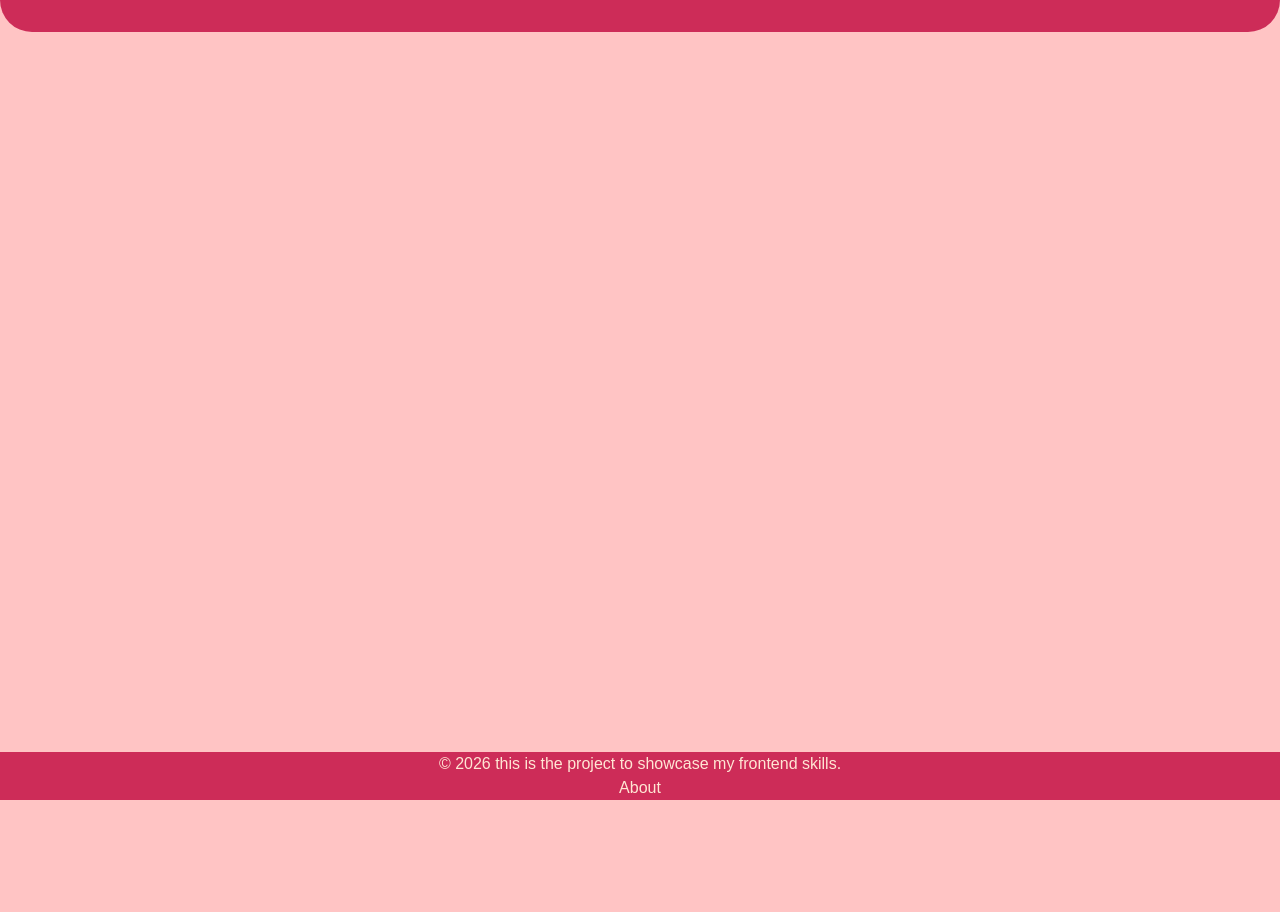
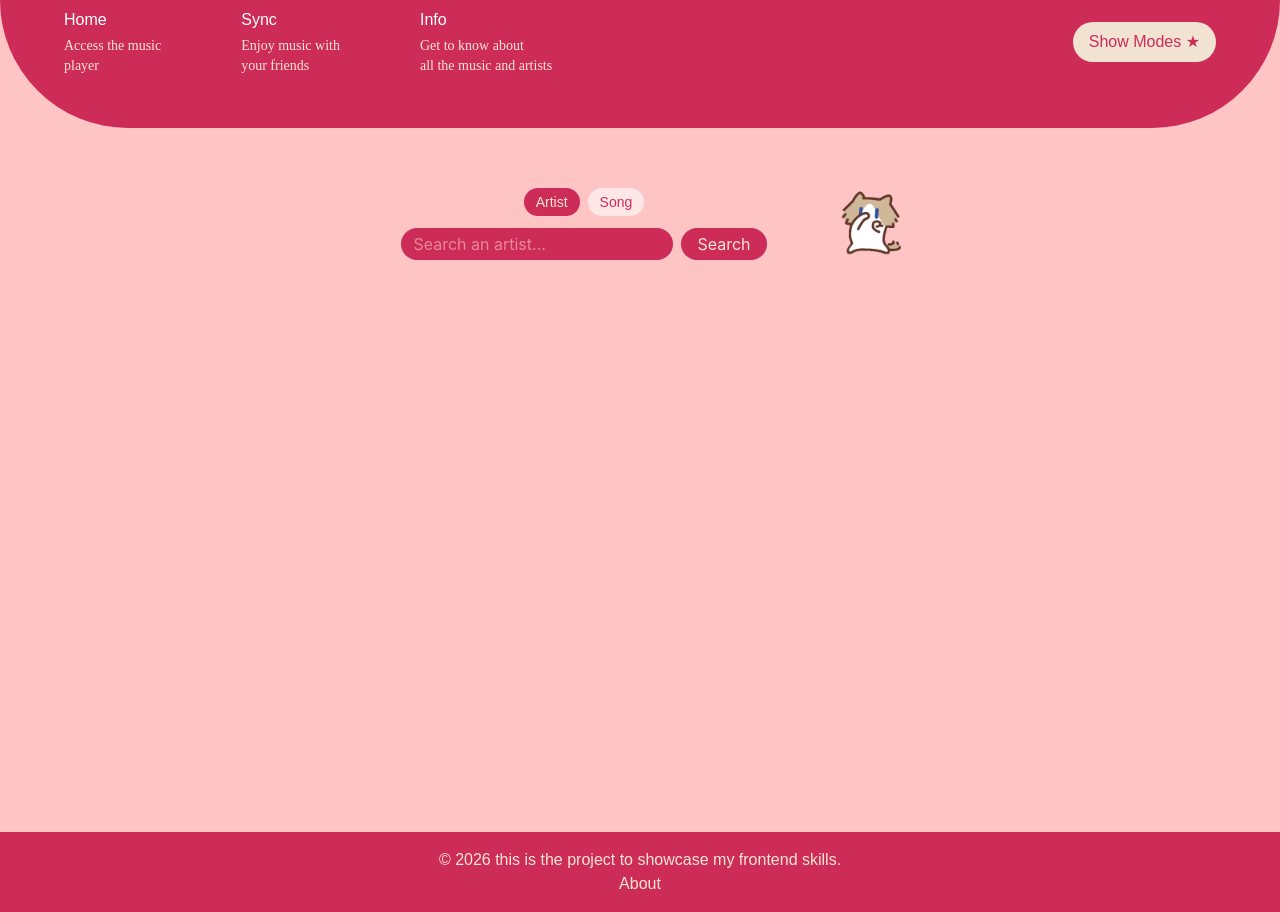
Before and after one commit to syeda-hira-batool/music-player, a React (Vite) app: page /InfoPage in a window 1280 px wide. Before the commit the page ends 800 px from the top, so only its background shows below. Built offline with nearby package versions, Linux system fonts and the light colour scheme; a web font is replaced by a local one.

Commit message:
InfoPage Added

```diff
--- a/src/App.jsx
+++ b/src/App.jsx
@@ -4,6 +4,7 @@ import NavBar from "./components/NavBar";
 import MyFooter from "./components/MyFooter";
 import HomePage from "./components/HomePage";
 import SyncPage from "./components/SyncPage";
+import InfoPage from "./components/InfoPage";
 
 export default function App() {
   const [isHovered, setIsHovered] = useState(false);
@@ -19,7 +20,7 @@ export default function App() {
           setIsOpen={setIsOpen}
         />
 
-        <main className="flex-1">
+        <main className="flex-1 pt-8">
           <Routes>
             <Route
               path="/"
@@ -31,6 +32,7 @@ export default function App() {
               }
             />
             <Route path="/SyncPage" element={<SyncPage />} />
+            <Route path="/InfoPage" element={<InfoPage />} />
           </Routes>
         </main>
 
--- a/src/components/HomePage.jsx
+++ b/src/components/HomePage.jsx
@@ -1,28 +1,28 @@
 import helloKittyGif from "../assets/Hello_Kitty_Gif.gif";
+
 
 export default function HomePage({ isHovered, isOpen }) {
 
     return (
-        <div className="min-h-screen flex flex-col items-center justify-center -translate-y-20">
+        <div className="flex flex-col items-center justify-center py-7 px-6">
 
-            <h1 className="text-[#CD2C58] pb-60  font-bold font-puff text-6xl">
+            <h1 className="text-[#CD2C58] pb-6 font-bold font-puff text-6xl text-center">
                 Hover the pink bar
-
             </h1>
             <img
                 src={helloKittyGif}
                 alt="Hi emoji"
-                className="relative -top-6 mt-2 w-30 text-center"
+                className="relative w-30 text-center"
             />
 
             {isHovered && !isOpen && (
-                <p className="text-[#CD2C58]   pb-80  font-bold  font-puff text-6xl">
+                <p className="text-[#CD2C58] pt-8 font-bold font-puff text-6xl text-center">
                     Click Show Modes to match your vibe
                 </p>
             )}
 
             {isOpen && (
-                <div className="text-[#CD2C58] mt-10 text-center font-puff text-2xl">
+                <div className="text-[#CD2C58] mt-37 text-center font-puff text-2xl">
                     <p className="text-bold text-6xl">
                         Click the relevant links below to enter:
                     </p>
--- /dev/null
+++ b/src/components/InfoPage.jsx
@@ -0,0 +1,235 @@
+import { useState } from "react";
+
+import catDance2Gif from "../assets/cat2.gif";
+
+export default function InfoPage() {
+    const [search, setSearch] = useState("");
+    const [artist, setArtist] = useState("");
+    const [mode, setMode] = useState("artist"); // "artist" | "song" needs both
+    const [loading, setLoading] = useState(false);
+    const [error, setError] = useState(null);
+    const [result, setResult] = useState(null);
+
+    const handleSubmit = async (e) => {
+        e.preventDefault();
+
+        if (!search.trim()) return;
+        if (mode === "song" && !artist.trim()) {
+            setError("Please enter the artist name too");
+            return;
+        }
+
+        setLoading(true);
+        setError(null);
+        setResult(null);
+
+        try {
+            if (mode === "artist") {
+                const response = await fetch(
+                    `https://www.theaudiodb.com/api/v1/json/2/search.php?s=${encodeURIComponent(search)}`
+                );
+
+                if (!response.ok) throw new Error("Something went wrong while fetching");
+
+                const text = await response.text();
+                if (!text) throw new Error("No response from server, try again");
+                const data = JSON.parse(text);
+                const artistResult = data.artists?.[0];
+
+                if (!artistResult) throw new Error("No artist found");
+
+                setResult({
+                    image: artistResult.strArtistThumb || artistResult.strArtistFanart,
+                    title: artistResult.strArtist,
+                    subtitle: null,
+                    paragraph: artistResult.strBiographyEN,
+                    fields: [
+                        { label: "Country", value: artistResult.strCountry },
+                        { label: "Genre", value: artistResult.strGenre },
+                    ],
+                });
+            } else {
+                // searchtrack.php requires BOTH the artists and the track title
+                const response = await fetch(
+                    `https://www.theaudiodb.com/api/v1/json/2/searchtrack.php?s=${encodeURIComponent(
+                        artist
+                    )}&t=${encodeURIComponent(search)}`
+                );
+
+                if (!response.ok) throw new Error("Something went wrong while fetching");
+
+                const text = await response.text();
+                if (!text) throw new Error("No response from server, try again");
+                const data = JSON.parse(text);
+                const track = data.track?.[0];
+
+                if (!track) throw new Error("No song found");
+
+                let image = track.strTrackThumb || track.strAlbumThumb;
+
+                // Track objects often don't include artwork directly, but they
+                // do include idAlbum, so fetch the album to get its cover.
+                if (!image && track.idAlbum) {
+                    try {
+                        const albumRes = await fetch(
+                            `https://www.theaudiodb.com/api/v1/json/2/album.php?m=${track.idAlbum}`
+                        );
+                        if (albumRes.ok) {
+                            const albumText = await albumRes.text();
+                            if (albumText) {
+                                const albumData = JSON.parse(albumText);
+                                image = albumData.album?.[0]?.strAlbumThumb;
+                            }
+                        }
+                    } catch {
+                        // if this fails, just show the card without an image
+                    }
+                }
+
+                setResult({
+                    image,
+                    title: track.strTrack,
+                    subtitle: track.strArtist,
+                    paragraph: track.strDescriptionEN,
+                    fields: [
+                        { label: "Album", value: track.strAlbum },
+                        { label: "Genre", value: track.strGenre },
+                    ],
+                });
+            }
+        } catch (err) {
+            setError(err.message);
+        } finally {
+            setLoading(false);
+        }
+    };
+
+    return (
+        /* Increased top padding to pt-36 to bring everything lower down */
+        <div className="min-h-screen p-6 pt-36 flex flex-col items-center gap-8">
+
+            {/* Row container placing Cat 1 on the left, Form in the middle, Cat 2 on the right */}
+            <div className="flex flex-row items-center justify-center gap-4 w-full max-w-2xl">
+
+
+                <form
+                    onSubmit={handleSubmit}
+                    className="flex flex-col items-center gap-3 w-full max-w-md"
+                >
+                    <div className="flex gap-2 text-sm">
+                        <button
+                            type="button"
+                            onClick={() => setMode("artist")}
+                            className={`px-3 py-1 rounded-full font-puff ${
+                                mode === "artist"
+                                    ? "bg-[#CD2C58] text-[#FFE6D4]"
+                                    : "bg-white/60 text-[#CD2C58]"
+                            }`}
+                        >
+                            Artist
+                        </button>
+                        <button
+                            type="button"
+                            onClick={() => setMode("song")}
+                            className={`px-3 py-1 rounded-full font-puff ${
+                                mode === "song"
+                                    ? "bg-[#CD2C58] text-[#FFE6D4]"
+                                    : "bg-white/60 text-[#CD2C58]"
+                            }`}
+                        >
+                            Song
+                        </button>
+                    </div>
+
+                    <div className="flex flex-wrap justify-center gap-2 w-full">
+                        <label htmlFor="search" className="sr-only">
+                            Search
+                        </label>
+                        {mode === "song" && (
+                            <>
+                                <label htmlFor="artist" className="sr-only">
+                                    Artist
+                                </label>
+                                <input
+                                    id="artist"
+                                    type="text"
+                                    value={artist}
+                                    onChange={(e) => setArtist(e.target.value)}
+                                    placeholder="Artist name..."
+                                    className="px-3 py-1 rounded-full text-[#FFE6D4] focus:outline-none bg-[#CD2C58]"
+                                />
+                            </>
+                        )}
+                        <input
+                            id="search"
+                            type="text"
+                            value={search}
+                            onChange={(e) => setSearch(e.target.value)}
+                            placeholder={mode === "artist" ? "Search an artist..." : "Song title..."}
+                            className="px-3 py-1 rounded-full text-[#FFE6D4] focus:outline-none bg-[#CD2C58]"
+                        />
+                        <button
+                            type="submit"
+                            className="bg-[#CD2C58] text-[#FFE6D4] px-4 py-1 rounded-full"
+                        >
+                            Search
+                        </button>
+                    </div>
+                </form>
+
+                <img
+                    src={catDance2Gif}
+                    alt="Right dancing cat"
+                    className="w-20 sm:w-24 object-contain"
+                />
+            </div>
+
+            <div className="w-full flex justify-center">
+                {loading && <p className="text-[#CD2C58] font-puff">Searching...</p>}
+                {error && <p className="text-red-500 font-puff">{error}</p>}
+
+                {!loading && !error && result && (
+                    <div className="bg-white/50 rounded-2xl p-6 w-80 text-center">
+
+                        {result.image && (
+                            <img
+                                src={result.image}
+                                alt={result.title}
+                                className="w-40 h-40 object-cover rounded-xl mx-auto mb-4"
+                            />
+                        )}
+
+                        <h2 className="text-2xl font-bold text-[#CD2C58] font-puff">
+                            {result.title}
+                        </h2>
+
+                        {result.subtitle && (
+                            <p className="text-[#CD2C58] font-medium mb-2 font-puff">
+                                {result.subtitle}
+                            </p>
+                        )}
+
+                        {result.paragraph && (
+                            <p className="text-[#CD2C58] text-sm mt-3 leading-relaxed text-left">
+                                {result.paragraph}
+                            </p>
+                        )}
+
+                        <div className="mt-4 text-left text-sm text-[#CD2C58]">
+                            {result.fields.map(
+                                (f) =>
+                                    f.value && (
+                                        <p key={f.label}>
+                                            <span className="font-bold">{f.label}:</span> {f.value}
+                                        </p>
+                                    )
+                            )}
+                        </div>
+
+                    </div>
+                )}
+            </div>
+
+        </div>
+    );
+}
--- a/src/components/MyFooter.jsx
+++ b/src/components/MyFooter.jsx
@@ -2,7 +2,7 @@ import React from "react";
 
 export default function MyFooter() {
     return (
-        <footer className="fixed bottom-0 w-full  bg-[#CD2C58] font-puff" >
+        <footer className="relative w-full py-4 bg-[#CD2C58] font-puff">
             <p className="text-[#FFE6D4]   text-center  ">&copy; 2026 this is the project to showcase my frontend skills.</p>
             <h1 className="text-center text-[#FFE6D4] font-puff">About</h1>
         </footer>
--- a/src/components/NavBar.jsx
+++ b/src/components/NavBar.jsx
@@ -100,13 +100,13 @@ export default function NavBar({ isHovered, setIsHovered, isOpen, setIsOpen }) {
                                     </p>
                                 </Link>
 
-                                <span>
+                                <Link to="/InfoPage">
                                     <h1 className="font-puff">Info</h1>
                                     <p className="text-[#FFE6D4] text-sm font-light mt-1 font-[cursive]">
                                         Get to know about <br />
                                         all the music and artists
                                     </p>
-                                </span>
+                                </Link>
 
                             </div>
 
--- a/src/components/SyncPage.jsx
+++ b/src/components/SyncPage.jsx
@@ -3,7 +3,7 @@ import sadCatGif from "../assets/sad_cat.gif";
 
 export default function SyncPage() {
     return (
-        <div className="text-center py-60">
+        <div className="text-center py-16">
             <h1 className="text-3xl text-[#CD2C58] font-bold font-puff">
                 New Feature will be added soon
             </h1>
```
Also changed, not shown: src/assets/cat.gif (added), src/assets/cat2.gif (added).
